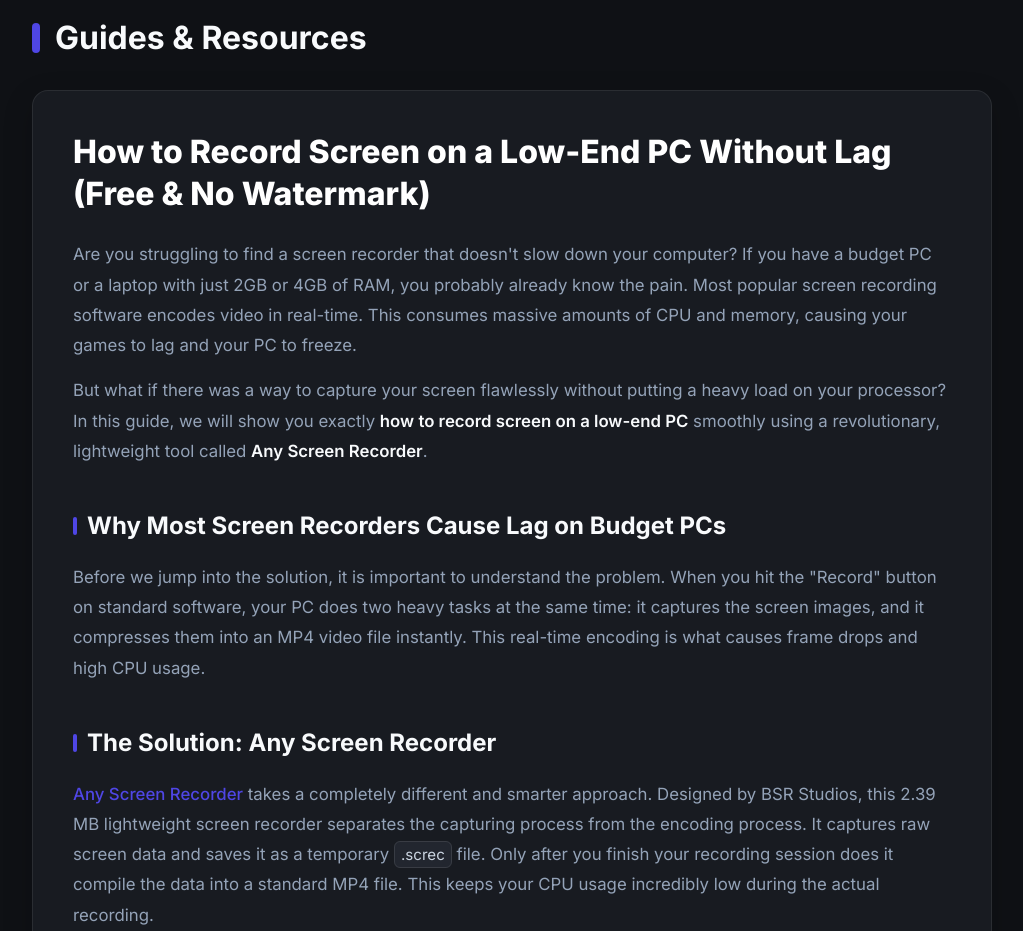
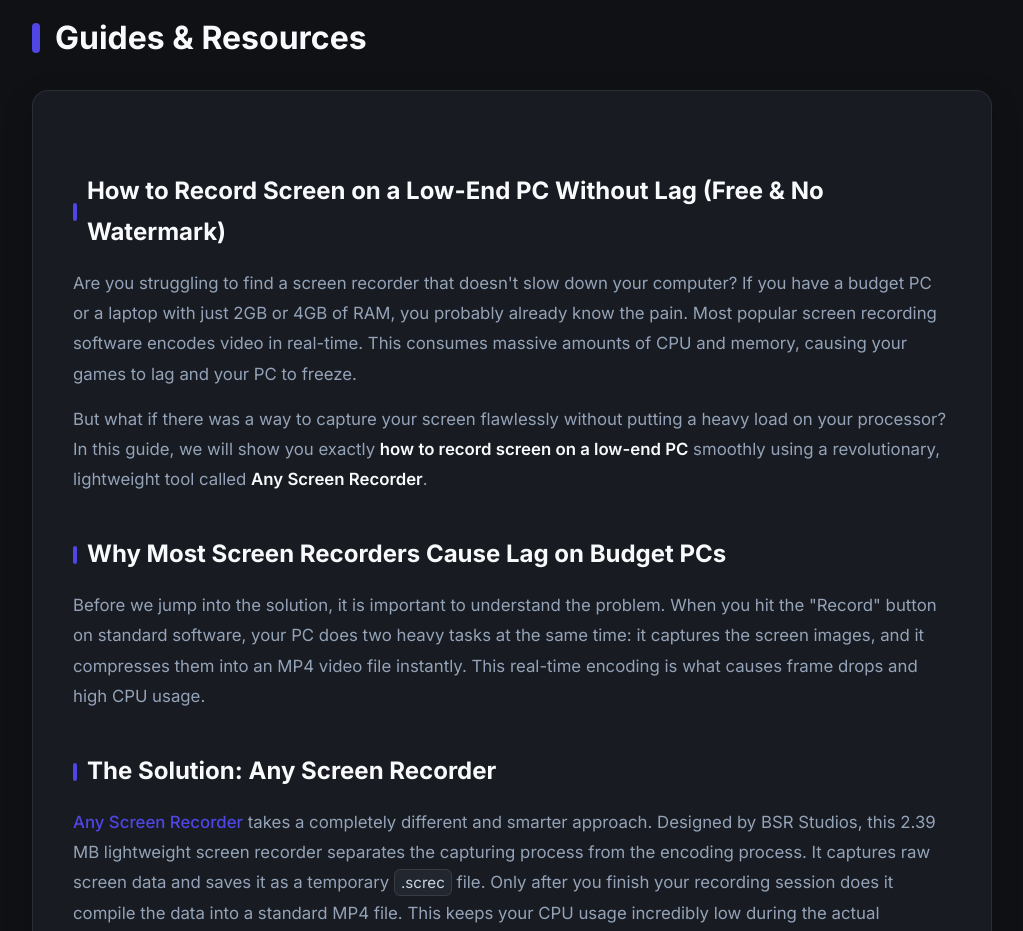
Before and after one commit to AnyScreenRecorder/AnyScreenRecorder.github.io, a plain HTML site: page index.html in a window 1280 px wide. Shown: the part 5000-5931 px from the top of the page, without its empty margins (128-1151 px from the left). Drawn offline with Linux system fonts and the light colour scheme; no server answers.

Commit message:
Update index.html

```diff
--- a/index.html
+++ b/index.html
@@ -383,7 +383,7 @@
         <section>
             <h2 class="sec-title">Guides & Resources</h2>
             <article class="blog-post">
-                <h1>How to Record Screen on a Low-End PC Without Lag (Free & No Watermark)</h1>
+                <h2>How to Record Screen on a Low-End PC Without Lag (Free & No Watermark)</h2>
 
                 <p>Are you struggling to find a screen recorder that doesn't slow down your computer? If you have a budget PC or a laptop with just 2GB or 4GB of RAM, you probably already know the pain. Most popular screen recording software encodes video in real-time. This consumes massive amounts of CPU and memory, causing your games to lag and your PC to freeze.</p>
 
```
